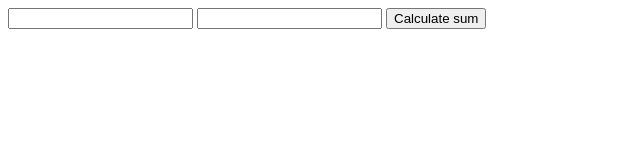
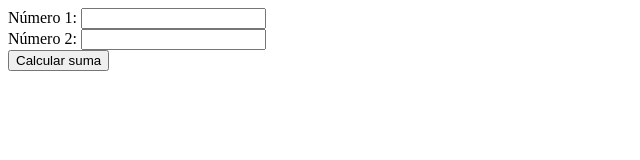
Before and after one commit to AntoMei/TypeScript, a plain HTML site: page Practica1/Ejercicio3/index.html in a window 1280 px wide. Shown: the whole page, without its empty margins (0-640 px from the left). Drawn offline with Linux system fonts and the light colour scheme.

Commit message:
Realizado Ejercicio3

```diff
--- a/Practica1/Ejercicio3/index.html
+++ b/Practica1/Ejercicio3/index.html
@@ -8,8 +8,14 @@
     <title>Document</title>
 </head>
 <body>
-    <input type="text" id="num1">
-    <input type="text" id="num2">
-    <button id="sum-button">Calculate sum</button>
+    <label for="num1">Número 1:</label>
+    <input type="number" id="num1"><br>
+
+    <label for="num2">Número 2:</label>
+    <input type="number" id="num2"><br>
+
+    <button onclick="sumar()">Calcular suma</button>
+
+    <div id="resultado-container"></div>
 </body>
 </html>
--- a/Practica1/Ejercicio3/script.js
+++ b/Practica1/Ejercicio3/script.js
@@ -1,13 +1,12 @@
-var num1Input = document.getElementById("num1");
-var num2Input = document.getElementById("num2");
-var sumButton = document.getElementById("sum-button");
-sumButton.addEventListener("click", function () {
-    var num1 = parseFloat(num1Input.value);
-    var num2 = parseFloat(num2Input.value);
-    var sum = num1 + num2;
-    var sumInput = document.createElement("input");
-    sumInput.setAttribute("type", "text");
-    sumInput.value = sum.toString();
-    sumInput.setAttribute("disabled", "true");
-    document.body.appendChild(sumInput);
-});
+function sumar() {
+    var num1 = parseFloat(document.getElementById("num1").value);
+    var num2 = parseFloat(document.getElementById("num2").value);
+    var resultado = num1 + num2;
+    var resultadoField = document.createElement("input");
+    resultadoField.type = "number";
+    resultadoField.value = resultado.toString();
+    resultadoField.disabled = true;
+    var resultadoContainer = document.getElementById("resultado-container");
+    resultadoContainer.innerHTML = "";
+    resultadoContainer.appendChild(resultadoField);
+}
```
Also changed, not shown: 1 other file.
